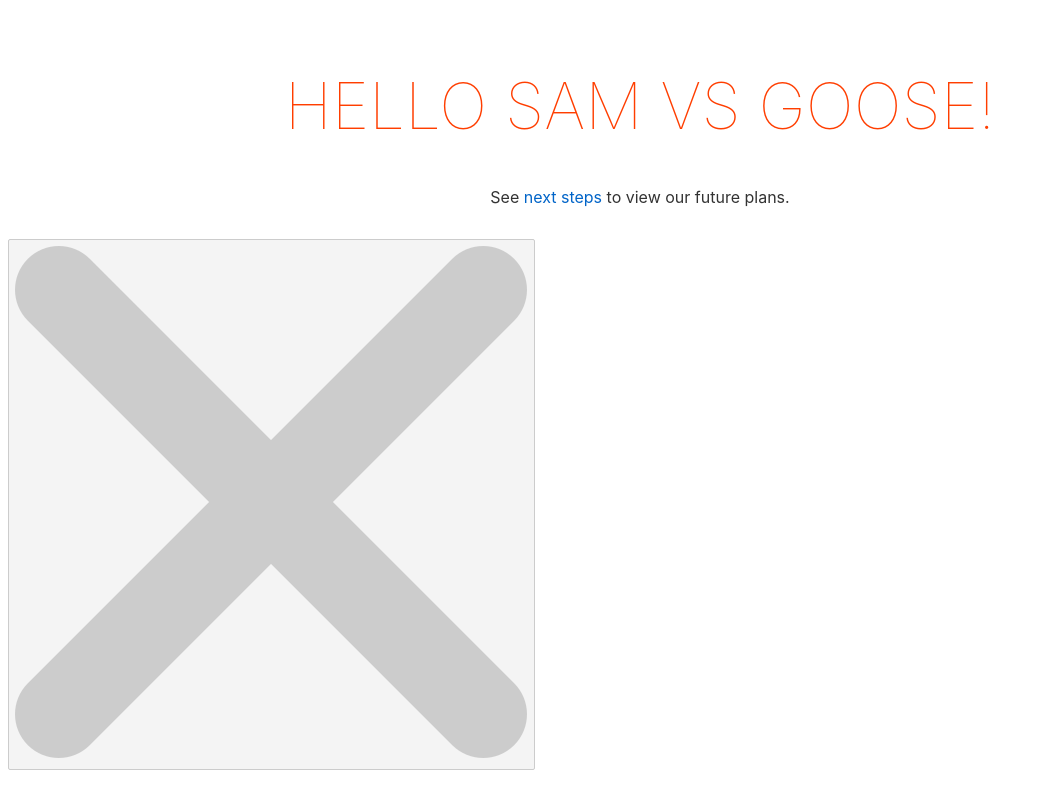
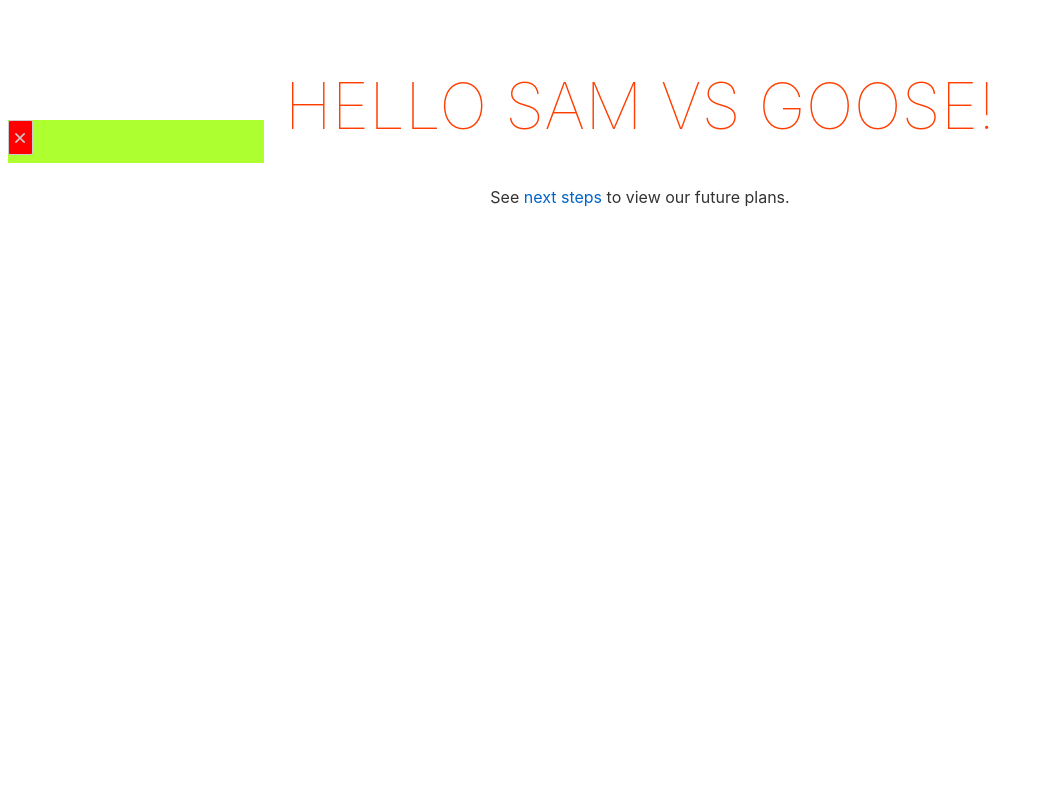
Before and after one commit to NicoleKaldus/HackUMass24, a Svelte app in the folder client/: page / in a window 1280 px wide. Shown: the whole page, without its empty margins (0-1043 px from the left). Built offline with nearby package versions, Linux system fonts and the light colour scheme.

Commit message:
Added beginnings of FAQ
Testing image icon button and showing an hiding content

```diff
--- a/client/src/App.svelte
+++ b/client/src/App.svelte
@@ -8,11 +8,22 @@
 	<p>See <a href="https://www.youtube.com/watch?v=dQw4w9WgXcQ">next steps</a> to view our future plans.</p>
 </main>
 
-<button on:click={() => (showSidebar = !showSidebar)}><img src="./images/xButton.png" alt = "x"></button>
 <div class="flex-container">
+	<button on:click={() => (showSidebar = !showSidebar)}>
+		<img src="./images/xButton.png" alt="x" class="icon" />
+	</button>
 	{#if showSidebar}
-	<div class="qqContent">
-	</div>
+		<div class="qqContent">
+			<p>mfw i am content</p>
+			<p>mfw i am content1</p>
+			<p>mfw i am content2</p>
+			<p>mfw i am content3</p>
+			<p>mfw i am content4</p>
+			<p>mfw i am content5</p>
+			<p>mfw i am content6</p>
+			<p>mfw i am content7</p>
+			<p>mfw i am content8</p>
+		</div>
 	{/if}
 </div>
 
@@ -24,10 +35,17 @@
 		margin: 0 auto;
 	}
 
+	.flex-container {
+		position: absolute;
+		top: 15%;
+		background: greenyellow;
+		color: white;
+		width: 20%;
+	}
+
 	.qqContent {
-		position: absolute;
+		position: relative;
 		left: 0;
-		width: 30%;
 		background: blue;
         display: flex;
         flex-direction: column;
@@ -35,7 +53,22 @@
         align-items: center;
         margin: auto;
         height: 100%;
+		column-gap: 1px;
     }
+
+	p {
+		margin: 0.5em;
+	}
+
+	button {
+		right: 0;
+		background-color: red;
+	}
+
+	.icon {
+		width: 10px;
+		height: 10px;
+	}
 
 	h1 {
 		color: #ff3e00;
```
